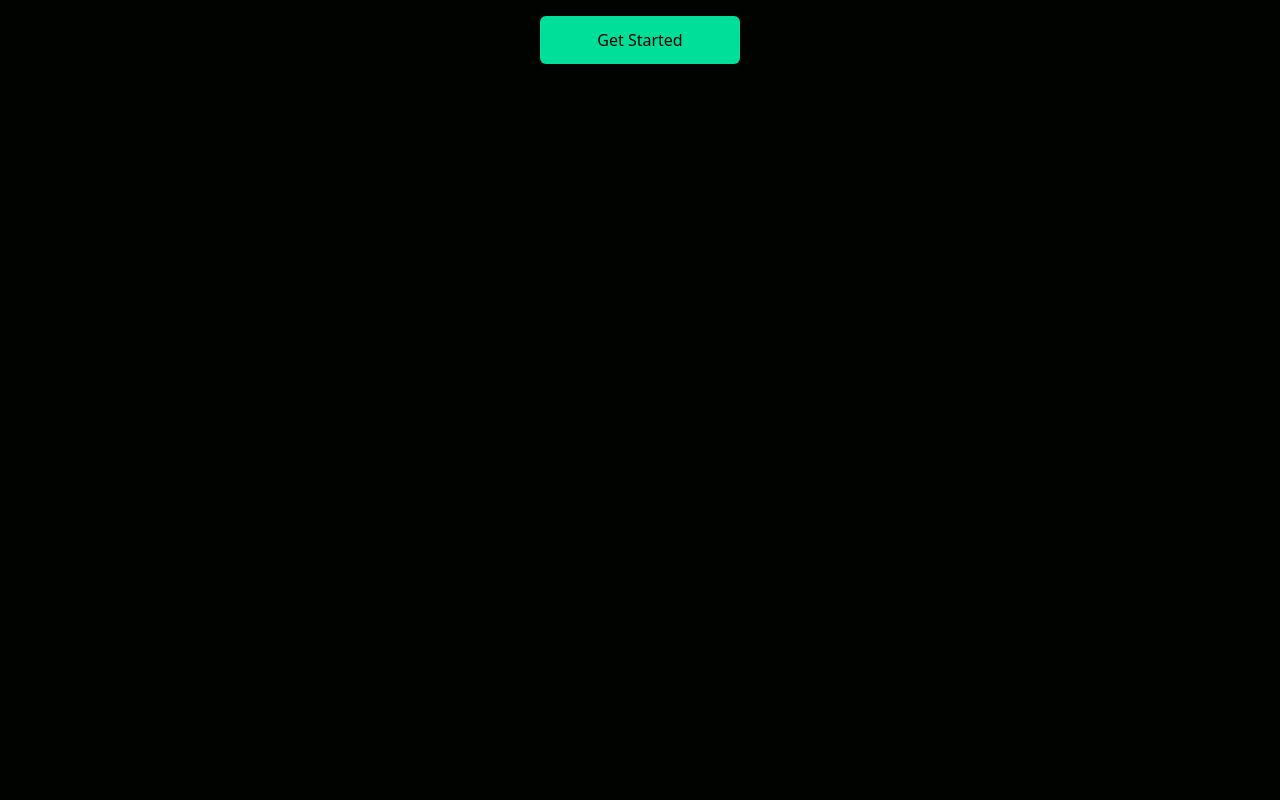
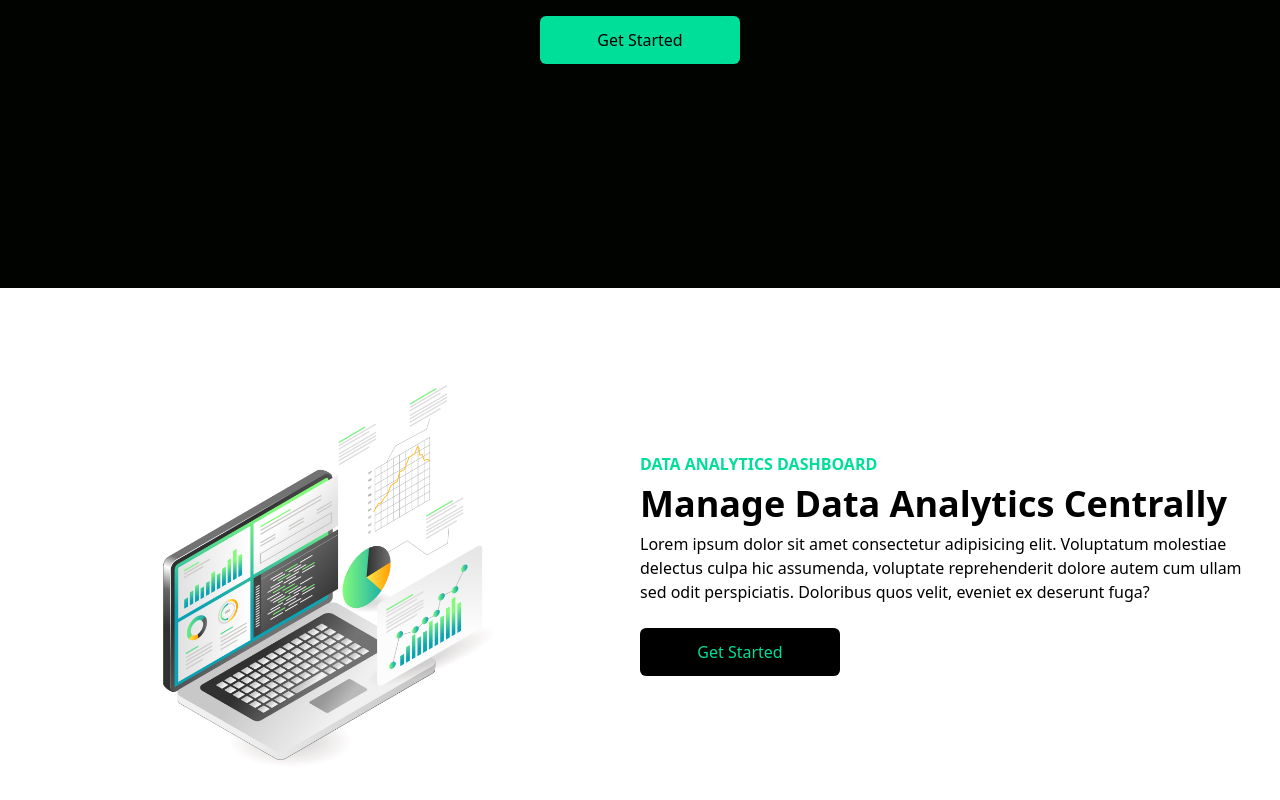
Before and after one commit to AbdulMateen18/FiananceProject, a React (Create React App) app: page / in a window 1280 px wide. Shown: the part 512-1312 px from the top of the page. Before the commit the page ends 800 px from the top, so only its background shows below. Built offline with nearby package versions, Linux system fonts and the light colour scheme.

Commit message:
added Analytics.jsx

```diff
--- a/src/components/Analytics.jsx
+++ b/src/components/Analytics.jsx
@@ -1,7 +1,29 @@
 import React from "react";
+import Laptop from "../assets/laptop.jpg";
 
 const Analytics = () => {
-  return <div></div>;
+  return (
+    <div className="w-full bg-white py-16 px-4">
+      <div className="max-w-[1240px] mx-auto grid md:grid-cols-2">
+        <img className="w-[500px] mx-auto my-4" src={Laptop} alt="/" />
+        <div className="flex flex-col justify-center">
+          <p className="text-[#00df9a] font-bold ">DATA ANALYTICS DASHBOARD</p>
+          <h1 className="md:text-4xl sm:text-3xl text-2xl font-bold py-2">
+            Manage Data Analytics Centrally
+          </h1>
+          <p>
+            Lorem ipsum dolor sit amet consectetur adipisicing elit. Voluptatum
+            molestiae delectus culpa hic assumenda, voluptate reprehenderit
+            dolore autem cum ullam sed odit perspiciatis. Doloribus quos velit,
+            eveniet ex deserunt fuga?
+          </p>
+          <button className="bg-black text-[#00df9a] w-[200px] rounded-md font-medium my-6 mx-auto md:mx-0 py-3">
+            Get Started
+          </button>
+        </div>
+      </div>
+    </div>
+  );
 };
 
 export default Analytics;
```
